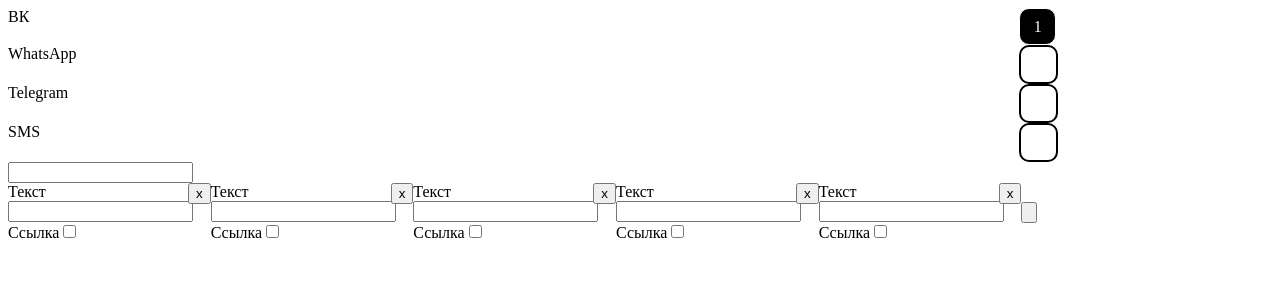
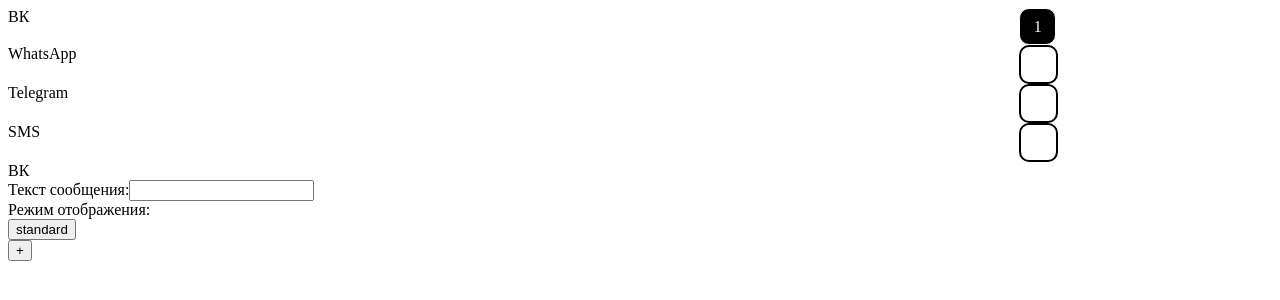
Before and after one commit to Bumerbun/EvaTestTask, a Nuxt app: page / in a window 1280 px wide. Both pictures are taken after a click on the label 1038 px from the left and 27 px from the top of the page. Shown: the top 300 px of the page. Built offline with nearby package versions, Linux system fonts and the light colour scheme.

Commit message:
full form inputs completed

```diff
--- a/app.vue
+++ b/app.vue
@@ -1,7 +1,9 @@
 <template>
   <div>
-    <MessengerSelection :optionsData="optionsData"/>
-    <MessageOptions/>
+    <MessengerSelection :optionsData="optionsData" @selection-changed="optionsSelectionChanged"/>
+    <div v-for="option in selectedOptions" :key="option.ref">
+        <MessageOptions :optionData="option"/>
+    </div>
   </div>
 </template>
 
@@ -15,7 +17,7 @@ export default {
                 { 'label': "ВК",
                     'ref': "vk",
                     'limitations': {
-                        'maxTextSize': 4069,
+                        'maxTextSize': 4096,
                         'customKeyboardSupport': true,
                         'standardKeyboardSupport': true,
                         'standardKeyboardLimitations': {
@@ -49,9 +51,9 @@ export default {
                         'inlineKeyboardSupport': true,
                         'inlineKeyboardLimitations': {
                             'maxButtonCount': 3,
-                            'maxButtonTextSize': 20,
+                            'maxButtonTextSize': 10,
                             'linkButtonSupport': true,
-                            'maxLinkButtonCount': 1
+                            'maxLinkButtonCount': 2
                         },
                     }
                 },
@@ -100,7 +102,17 @@ export default {
                     }
                 },
             ],
+            selectedOptions: []
         };
+    },
+    mounted(){
+
+    },
+    methods:{
+        async optionsSelectionChanged(selector){
+            this.selectedOptions = selector.getSelectedOptionsData()
+            await nextTick()
+        }
     }
 }
 </script>
--- a/components/AnswerButton.vue
+++ b/components/AnswerButton.vue
@@ -2,12 +2,12 @@
     <div class="answer_button">
         <div class="button_text">
             <label>Текст</label>
-            <input type="text" ref="textInput" v-model="text" :maxlength="maxTextSize" class="button_text_input"/>
+            <input type="text" ref="textInput" v-model="text" :maxlength="answerButtonLimitations.maxButtonTextSize" class="button_text_input"/>
         </div>
-        <div class="button_link" v-if="linksSupport">
+        <div class="button_link" v-show="answerButtonLimitations.linkButtonSupport">
             <label>Ссылка</label>
-            <input type="checkbox" ref="linkCheckbox" class="button_link_checkbox" v-model="linkEnabled" :change="onChange"/>
-            <input type="text" ref="linkInput" v-if="linkEnabled" v-model="link" class="button_link_input"/>
+            <input type="checkbox" ref="linkCheckbox" class="button_link_checkbox" v-model="linkEnabled" v-on:change="$emit('on-change', this)"/>
+            <input type="text" ref="linkInput" v-show="linkEnabled" v-model="link" class="button_link_input"/>
         </div>
     </div>
 </template>
@@ -15,8 +15,12 @@
 <script>
 export default {
     props: {
-        maxTextSize: {default: -1},
-        linksSupport: {default: true}
+        answerButtonLimitations: {
+            default: {
+                "maxTextSize": -1,
+                "linkButtonSupport": true
+            }
+        }
     },
     data(){
         return {
@@ -24,22 +28,6 @@ export default {
             link: "",
             linkEnabled: false,
         }
-    },
-    computed: {
-        linkInputVisiability(){
-            return this.linksSupport ? "visible" : "hidden";
-        },
-        linkVisiability(){
-            return this.linksSupport ? "visible" : "hidden";
-        }
-    },
-    methods: {
-        onChange(event){
-
-        }
     }
 }
 </script>
-
-<style scoped>
-</style>
--- a/components/LabeledCheckBox.vue
+++ b/components/LabeledCheckBox.vue
@@ -37,7 +37,7 @@ export default{
         }
         this.labelText = this.labelUnchecked;
         setTimeout(() => {
-        this.setUnselected();
+            this.setUnselected();
         }, 1);
     },
     methods: {
--- a/components/MessageOptions.vue
+++ b/components/MessageOptions.vue
@@ -1,14 +1,23 @@
 <template>
     <div>
+        <label>{{this.optionData.label}}</label>
         <div>
-            <input type="text"/>
+            <label>Текст сообщения:</label>
+            <input type="text" v-model="messageText" :maxlength="this.optionData.limitations.maxTextSize"/>
         </div>
-        <div class="answer_buttons_list">
-            <div v-for="(elem, key) in testElems" class="answer_buttons_list" v-bind:key="elem">
-                <AnswerButton class="answer_button_block"/>
-                <input type="button" class="answer_button_remove" value="x" v-on:click="removeAnswerButton(key)"/>
+        <div v-show="switchOptions.length">
+            <div>
+                <label>Режим отображения:</label>
+                <OptionSwitchButton :switch-options="switchOptions" ref="optionSwitch" @on-option-change="onAnswerButtonsModeSwitch"/>
             </div>
-            <input type="button" class="add_answer_button" :onClick="addAnswerButton"/>
+            <div class="answer_buttons_list">
+                <div v-for="(elem, key) in testElems" ref="answerButtonsList" class="answer_buttons_list" v-bind:key="elem.id">
+                    <AnswerButton class="answer_button_block" :answerButtonLimitations="elem.limitations"  ref="answerOption" @on-change="onAnswerLinkCheck"/>
+                    <input type="button" class="answer_button_remove" value="x" v-on:click="removeAnswerButton(key)"/>
+                </div>
+                <input type="button" class="add_answer_button" value="+" ref="addAnswerButton" :onClick="addAnswerButton" v-show="currentKeyboardLimitations.maxButtonCount == -1 ? true : testElems.length < currentKeyboardLimitations.maxButtonCount"/>
+
+            </div>
 
         </div>
     </div>
@@ -16,19 +25,100 @@
 
 <script>
 import AnswerButton from './AnswerButton.vue';
+import OptionSwitchButton from './OptionSwitchButton.vue';
+import { generateShortUID } from '~/scripts/shortUIDGenerator'
 export default {
-    props: {},
+    props: {
+        "optionData": {required: true}
+    },
     data(){
         return {
-            testElems: [1,2,3,4,5]
+            testElems: [],
+            messageText: "",
+            switchOptions: [],
+            currentKeyboardLimitations: this.optionData.limitations.standardKeyboardLimitations,
+            showAddAnswerButton: true
+
         }
     },
+    mounted(){
+        if (this.optionData.limitations.standardKeyboardSupport){
+            this.switchOptions.push("standard")
+        }
+        if (this.optionData.limitations.inlineKeyboardSupport){
+            this.switchOptions.push("inline")
+        }
+        console.log(this.switchOptions.length)
+    },
     methods: {
-        addAnswerButton(){
-            this.testElems.push(1)
+        async addAnswerButton(){
+
+            var buttonid = generateShortUID()
+            this.testElems.push({
+                "id": buttonid,
+                "limitations": {... this.currentKeyboardLimitations}})
+            await nextTick()
+            this.validateButtonCount()
+            this.answerLinkCountValidation()
         },
-        removeAnswerButton(key){
+        async removeAnswerButton(key){
             this.testElems.splice(key,1)
+            await nextTick()
+            this.validateButtonCount()
+            this.answerLinkCountValidation()
+        },
+        async validateButtonCount(){
+            if (this.testElems.length <= this.currentKeyboardLimitations.maxButtonCount || this.currentKeyboardLimitations.maxButtonCount == -1){
+                return
+            }
+            this.testElems.splice(this.currentKeyboardLimitations.maxButtonCount, this.testElems.length - this.currentKeyboardLimitations.maxButtonCount)
+            await nextTick()
+
+        },
+        onAnswerLinkCheck(answerButton){
+            this.answerLinkCountValidation()
+        },
+        async answerLinkCountValidation(){
+            if (!this.$refs.answerOption){
+                return
+            }
+            const answerButtons = this.$refs.answerOption
+            const answerLinksCount = answerButtons.map((button) => button.linkEnabled)
+                .reduce((accumulator, currentValue) => {return accumulator + currentValue},0);
+            var isTooManyLinks;
+            if (this.currentKeyboardLimitations.maxLinkButtonCount < 0){
+                isTooManyLinks = false;
+            }
+            else{
+                isTooManyLinks = this.currentKeyboardLimitations.maxLinkButtonCount <= answerLinksCount
+            }
+            for (var i = answerButtons.length - 1; i >= 0; i--){
+                if (answerButtons[i].linkEnabled){
+                    continue
+                }
+                answerButtons[i].answerButtonLimitations.linkButtonSupport = !isTooManyLinks
+
+            }
+            await nextTick()
+        },
+        async onAnswerButtonsModeSwitch(selectedOption){
+            switch(selectedOption){
+                case "standard":
+                    this.currentKeyboardLimitations = this.optionData.limitations.standardKeyboardLimitations;
+                    break;
+                case "inline":
+                    this.currentKeyboardLimitations = this.optionData.limitations.inlineKeyboardLimitations;
+                    break
+                case _:
+                    this.currentKeyboardLimitations = this.optionData.limitations.standardKeyboardLimitations;
+                    break;
+            }
+            for (var i = 0; i < this.testElems.length; i++){
+                this.testElems[i].limitations = {... this.currentKeyboardLimitations}
+            }
+            await nextTick()
+            this.validateButtonCount()
+            this.answerLinkCountValidation()
         }
     }
 }
@@ -38,6 +128,7 @@ export default {
 <style scoped>
 .answer_buttons_list {
     display: flex;
+    flex-wrap: wrap;
 }
 .answer_button_block {
     display: inline-block;
--- a/components/MessengerSelection.vue
+++ b/components/MessengerSelection.vue
@@ -14,16 +14,7 @@ export default{
     props:{
         "optionsData":{required:true, InstanceType: Array}
     },
-    data(){
-        return {}
-    },
-    computed:{
-        selectedData(){
-        }
-    },
-    mounted(){
-
-    },
+    emits:['selection-changed'],
     methods: {
         onClick(optionObject){
             if (optionObject.isChecked){
@@ -33,7 +24,7 @@ export default{
             else{
                 this.removeSelectedOption(optionObject)
             }
-            this.getSelectedOptionsData()
+            this.$emit('selection-changed', this)
         },
         addSelectedOption(optionObject){
             selectedOptions.push(optionObject)
--- /dev/null
+++ b/components/OptionSwitchButton.vue
@@ -0,0 +1,44 @@
+<template>
+<div class="option_switch_button">
+    <input type="button" v-on:click="switchOption" :value="currentOption"/>
+</div>
+</template>
+
+<script>
+
+export default{
+    props:{
+        "switch-options": {required: true}
+    },
+    data(){
+        return {
+            selectedIndex: -1,
+            currentOption: "null",
+        }
+    },
+    mounted(){
+        setTimeout(() => {
+            this.currentOption = this.getNextOption();
+        }, 1);
+    },
+    created(){
+
+    },
+    methods:{
+        switchOption(){
+            this.currentOption = this.getNextOption();
+            this.$emit("on-option-change", this.currentOption)
+        },
+        getNextOption(){2
+            if (this.switchOptions.length == 0){
+                return "null"
+            }
+            this.selectedIndex += 1
+            if (this.switchOptions.length - 1 < this.selectedIndex){
+                this.selectedIndex = 0
+            }
+            return this.switchOptions.at(this.selectedIndex)
+        }
+    }
+}
+</script>
```
